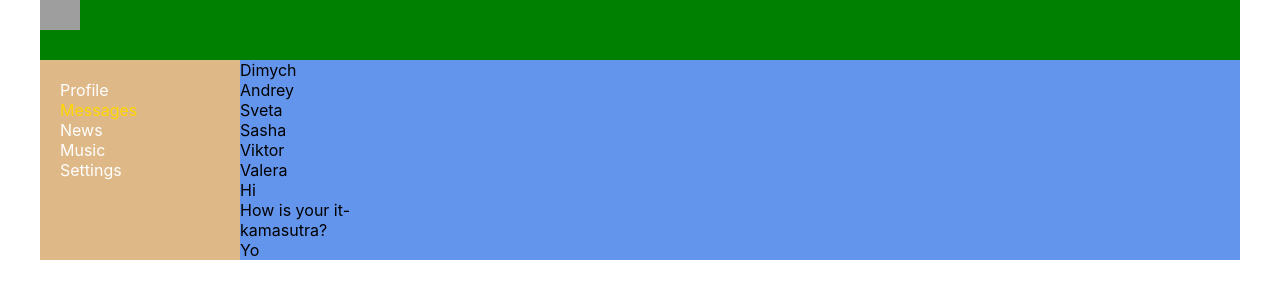
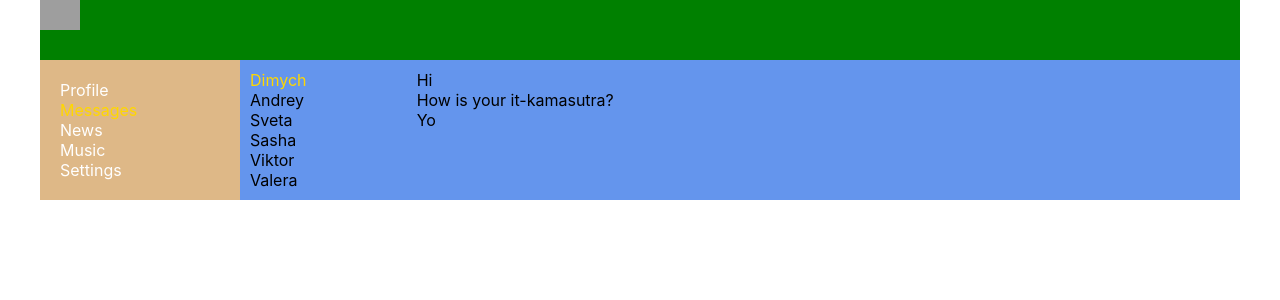
Before and after one commit to MariannaPo/samurai-way-main, a React (Create React App) app: page /dialogs in a window 1280 px wide. Shown: the top 300 px of the page. Built offline with nearby package versions, Linux system fonts and the light colour scheme; grey boxes are pictures that could not be loaded.

Commit message:
after 21 lessons

```diff
--- a/src/components/Dialogs/Dialogs.module.css
+++ b/src/components/Dialogs/Dialogs.module.css
@@ -3,12 +3,16 @@
     grid-template-columns: 2fr 10fr;
 }
 
-.dialogsItems .dialog {
+.dialogsItems {
+    padding: 10px;
+}
 
+.dialogsItems .active {
+    color: gold;
 }
 
 .messages {
-
+    padding: 10px;
 }
 
 .messages .message {
--- a/src/components/Dialogs/Dialogs.tsx
+++ b/src/components/Dialogs/Dialogs.tsx
@@ -6,7 +6,7 @@
         <div className={s.dialogs}>
             <div>
                 <div className={s.dialogsItems}>
-                    <div className={s.dialog}>
+                    <div className={s.dialog + ' ' + s.active}>
                         Dimych
                     </div>
                     <div className={s.dialog}>
@@ -25,12 +25,12 @@
                         Valera
                     </div>
                 </div>
-                <div>
-                    <div className={s.messages}>
-                        <div className={s.dialog}>Hi</div>
-                        <div className={s.dialog}>How is your it-kamasutra?</div>
-                        <div className={s.dialog}>Yo</div>
-                    </div>
+            </div>
+            <div>
+                <div className={s.messages}>
+                    <div className={s.dialog}>Hi</div>
+                    <div className={s.dialog}>How is your it-kamasutra?</div>
+                    <div className={s.dialog}>Yo</div>
                 </div>
             </div>
         </div>
```
